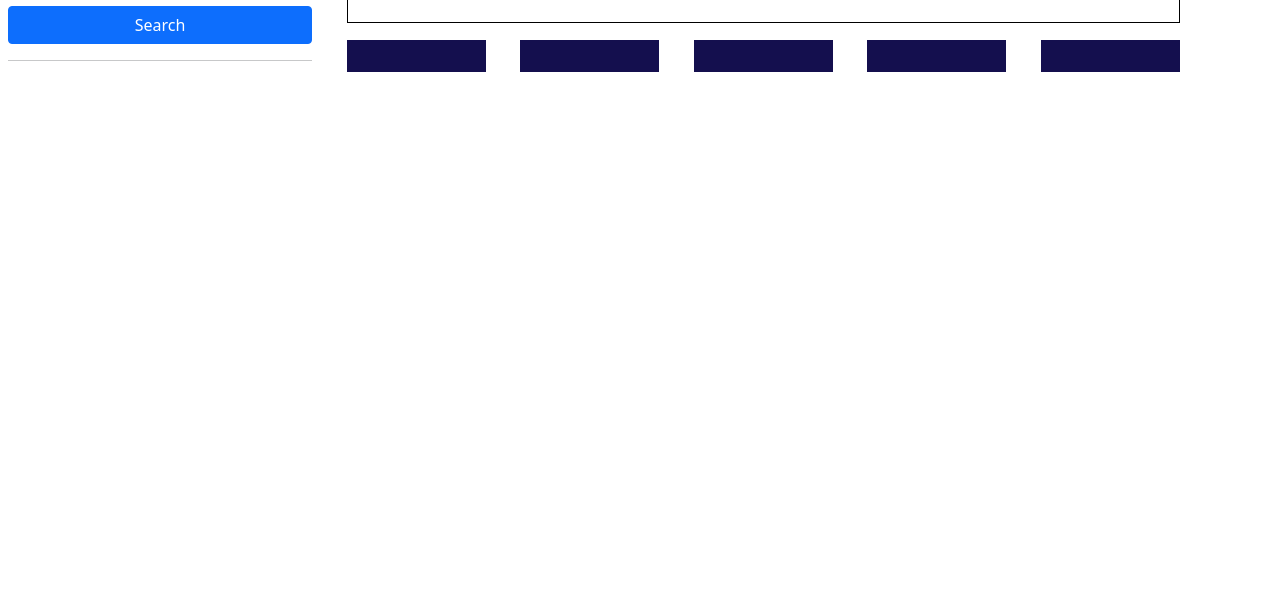
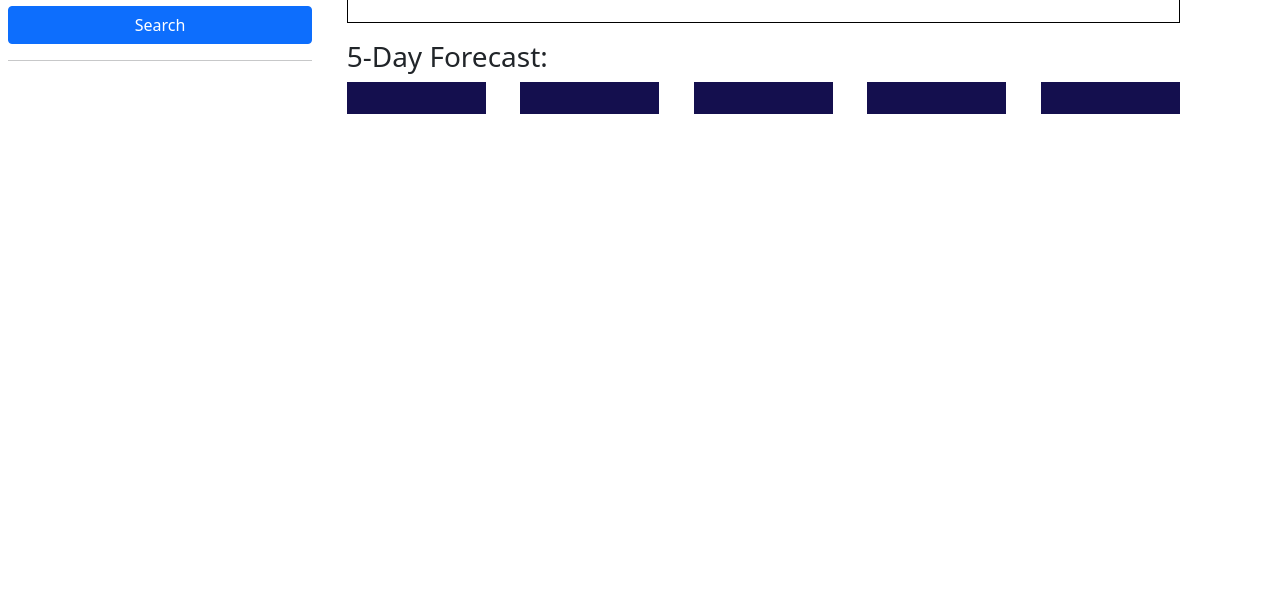
Before and after one commit to Austinfr/Aus-Chal-6-Weather, a plain HTML site: page index.html in a window 1280 px wide. Shown: the part 185-800 px from the top of the page. Drawn offline with nearby package versions, Linux system fonts and the light colour scheme.

Commit message:
added the heading for the 5-day forecast cards

```diff
--- a/assets/style.css
+++ b/assets/style.css
@@ -49,6 +49,9 @@ header{
     width: 100%;
     justify-content: space-between;
 }
+#fiveDayForecast > h3{
+    padding-left: 0;
+}
 .five-day{
     background-color: var(--navy-blue);
     color: white;
--- a/index.html
+++ b/index.html
@@ -37,6 +37,7 @@
             </div>
 
             <div id="fiveDayForecast" class="row">
+                <h3>5-Day Forecast:</h3>
                 <div class="five-day col-2 p-3"></div>
                 <div class="five-day col-2 p-3"></div>
                 <div class="five-day col-2 p-3"></div>
```
